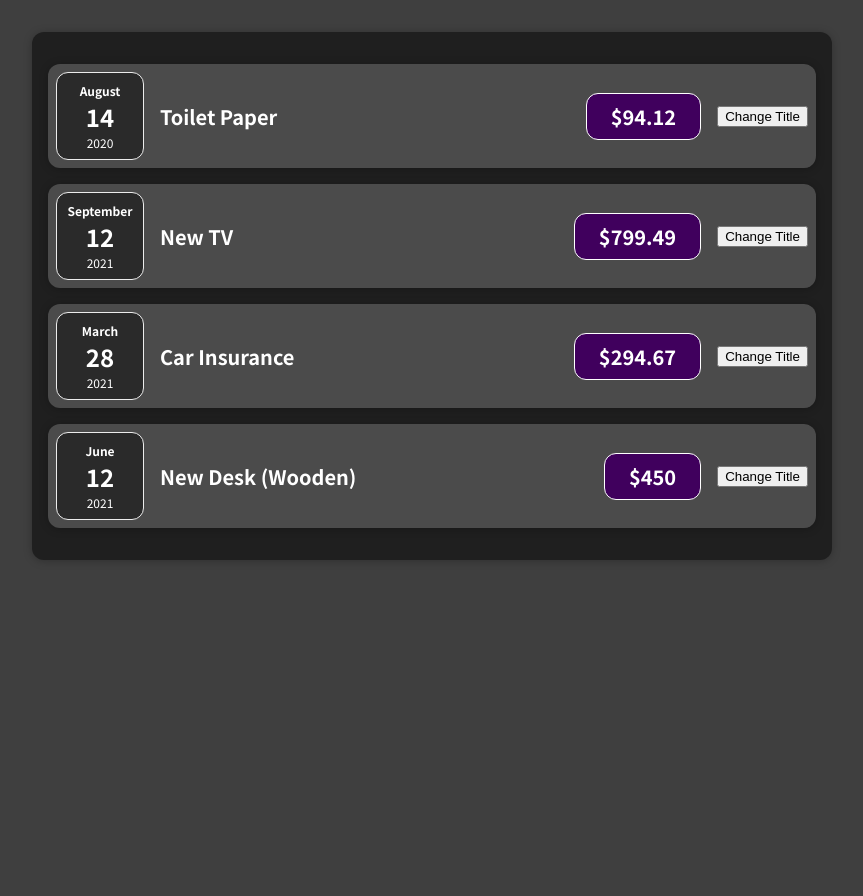
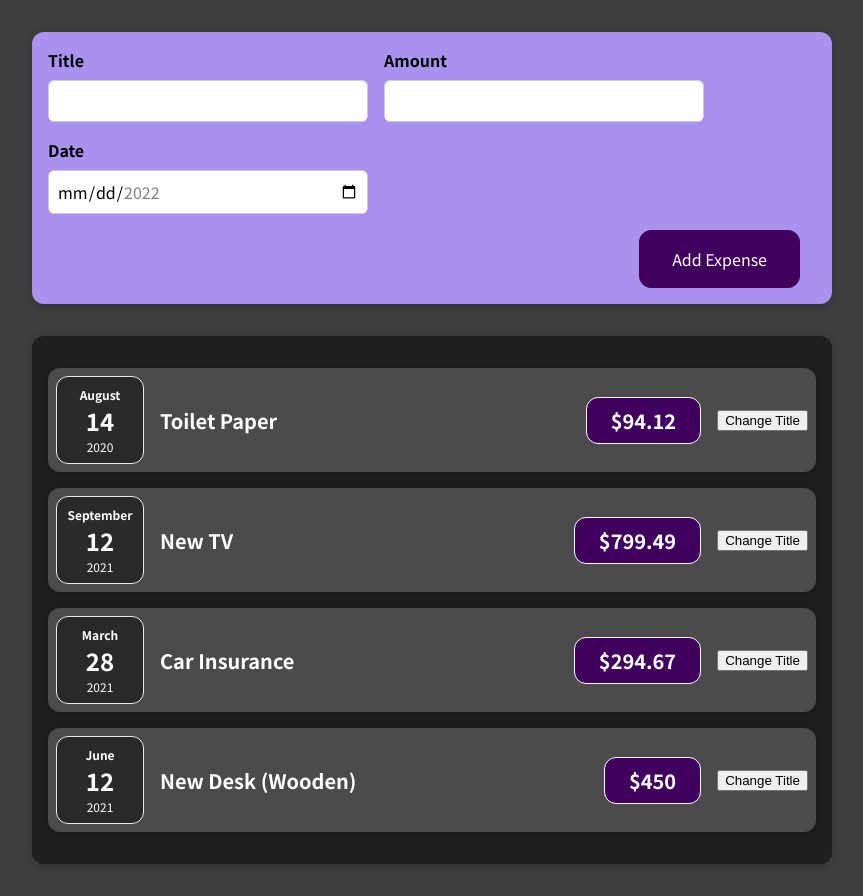
Before and after one commit to afolabiopakunle/react-expense-tracker, a React (Create React App) app: page / in a window 1280 px wide. Shown: the whole page, without its empty margins (208-1071 px from the left). Before the commit the page ends 800 px from the top, so only its background shows below. Built offline with nearby package versions, Linux system fonts and the light colour scheme.

Commit message:
form works

```diff
--- a/src/App.js
+++ b/src/App.js
@@ -1,5 +1,6 @@
 import ExpenseItem from "./components/Expenses/ExpenseItem";
 import Expenses from "./components/Expenses/Expenses";
+import NewExpense from "./components/Expenses/NewExpense/NewExpense";
 
 function App() {
 
@@ -30,6 +31,7 @@
 
   return (
     <div>
+        <NewExpense />
         <Expenses expenses={expenses} />
     </div>
   );
--- /dev/null
+++ b/src/components/Expenses/NewExpense/NewExpense.css
@@ -0,0 +1,38 @@
+.new-expense {
+    background-color: #a892ee;
+    padding: 1rem;
+    margin: 2rem auto;
+    width: 50rem;
+    max-width: 95%;
+    border-radius: 12px;
+    text-align: center;
+    box-shadow: 0 1px 8px rgba(0, 0, 0, 0.25);
+}
+
+.new-expense button {
+    font: inherit;
+    cursor: pointer;
+    padding: 1rem 2rem;
+    border: 1px solid #40005d;
+    background-color: #40005d;
+    color: white;
+    border-radius: 12px;
+    margin-right: 1rem;
+}
+
+.new-expense button:hover,
+.new-expense button:active {
+    background-color: #510674;
+    border-color: #510674;
+}
+
+.new-expense button.alternative {
+    color: #220131;
+    border-color: transparent;
+    background-color: transparent;
+}
+
+.new-expense button.alternative:hover,
+.new-expense button.alternative:active {
+    background-color: #ddb3f8;
+}
--- /dev/null
+++ b/src/components/Expenses/NewExpense/NewExpense.js
@@ -0,0 +1,13 @@
+import React from 'react';
+import NewExpenseForm from "./NewExpenseForm";
+import './NewExpense.css';
+
+function NewExpense(props) {
+    return (
+        <div className='new-expense'>
+            <NewExpenseForm />
+        </div>
+    );
+}
+
+export default NewExpense;
--- /dev/null
+++ b/src/components/Expenses/NewExpense/NewExpenseForm.css
@@ -0,0 +1,26 @@
+.new-expense__controls {
+    display: flex;
+    flex-wrap: wrap;
+    gap: 1rem;
+    margin-bottom: 1rem;
+    text-align: left;
+}
+
+.new-expense__control label {
+    font-weight: bold;
+    margin-bottom: 0.5rem;
+    display: block;
+}
+
+.new-expense__control input {
+    font: inherit;
+    padding: 0.5rem;
+    border-radius: 6px;
+    border: 1px solid #ccc;
+    width: 20rem;
+    max-width: 100%;
+}
+
+.new-expense__actions {
+    text-align: right;
+}
--- /dev/null
+++ b/src/components/Expenses/NewExpense/NewExpenseForm.js
@@ -0,0 +1,28 @@
+import React from 'react';
+import './NewExpenseForm.css';
+
+function NewExpenseForm(props) {
+    return (
+        <form>
+            <div className="new-expense__controls">
+                <div className="new-expense__control">
+                    <label>Title</label>
+                    <input type="text" />
+                </div>
+                <div className="new-expense__control">
+                    <label>Amount</label>
+                    <input type="number" min='0.01' />
+                </div>
+                <div className="new-expense__control">
+                    <label>Date</label>
+                    <input type="date" min='2022-09-01' max='2022-12-31' />
+                </div>
+            </div>
+            <div className="new-expense__actions">
+                <button type='submit'>Add Expense</button>
+            </div>
+        </form>
+    );
+}
+
+export default NewExpenseForm;
```
